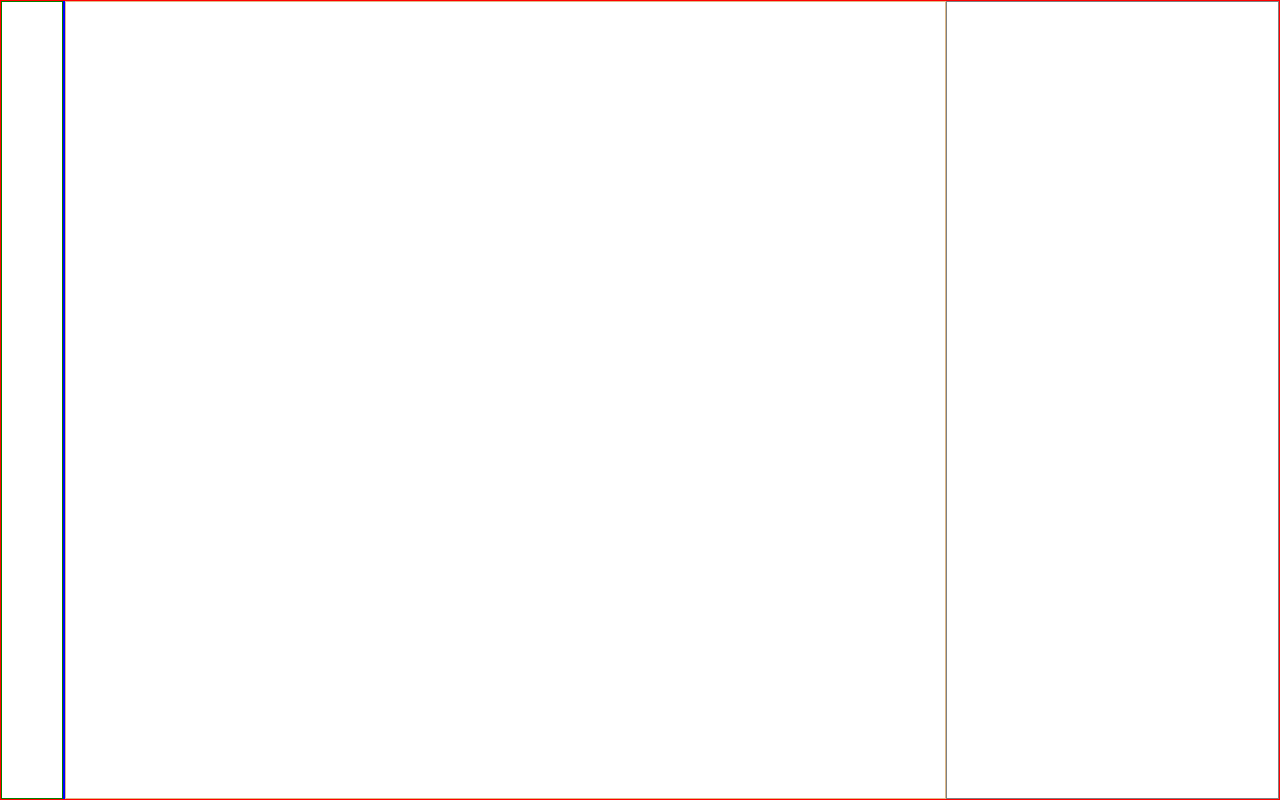
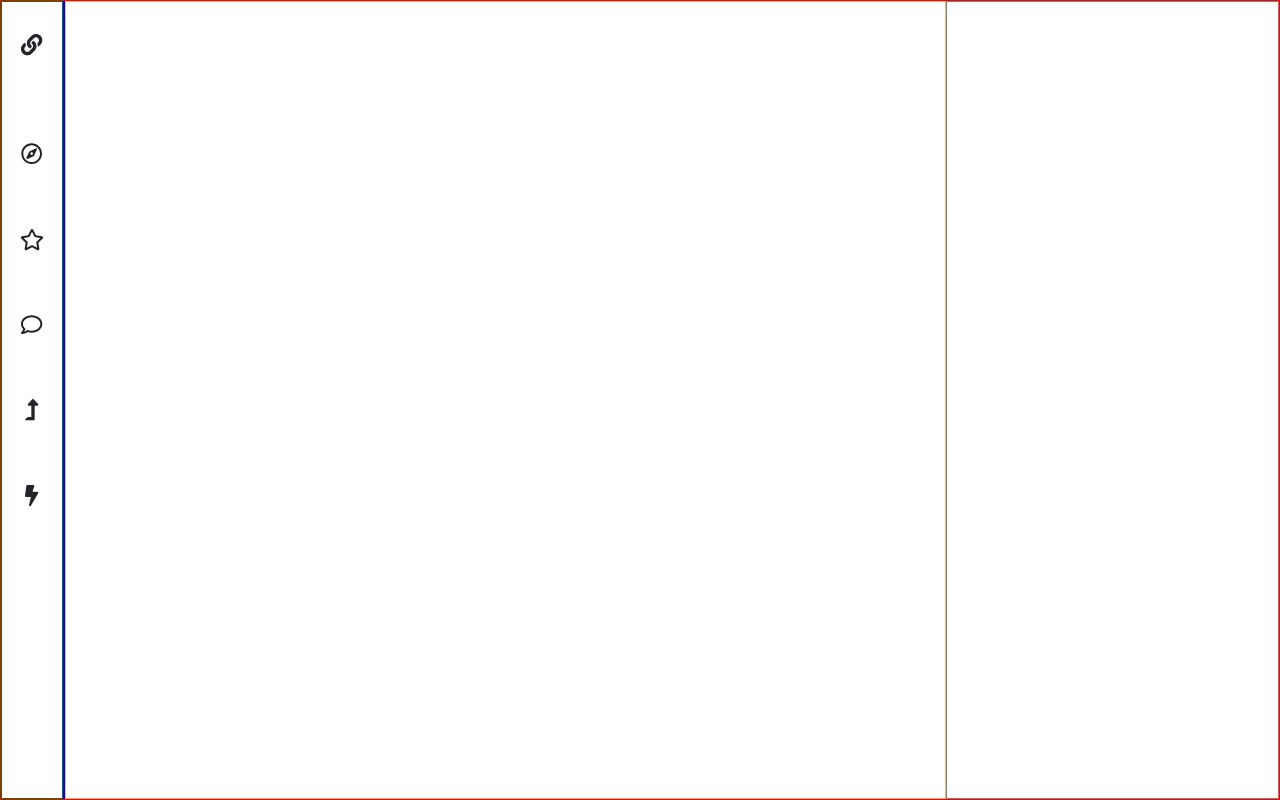
Before and after one commit to perfringis/react-project-1, a React app: page / in a window 1280 px wide. Built offline with nearby package versions, Linux system fonts and the light colour scheme.

Commit message:
implement left navba

```diff
--- a/src/components/Dashboard.jsx
+++ b/src/components/Dashboard.jsx
@@ -1,9 +1,39 @@
 import React from 'react';
+
+import { FontAwesomeIcon } from '@fortawesome/react-fontawesome';
+import { faLink } from '@fortawesome/free-solid-svg-icons';
+import { faCompass } from '@fortawesome/free-regular-svg-icons';
+import { faStar } from '@fortawesome/free-regular-svg-icons';
+import { faComment } from '@fortawesome/free-regular-svg-icons';
+import { faLevelUpAlt } from '@fortawesome/free-solid-svg-icons';
+import { faBolt } from '@fortawesome/free-solid-svg-icons';
 
 const Dashboard = () => {
   return (
     <div className='main'>
-      <div className='left-navbar'></div>
+      <div className='left-navbar'>
+        <div className='logo-attachment'>
+          <FontAwesomeIcon icon={faLink} size='lg' />
+        </div>
+
+        <div className='right-navbar-menu'>
+          <div className='menu-icon'>
+            <FontAwesomeIcon icon={faCompass} size='lg' />
+          </div>
+          <div className='menu-icon'>
+            <FontAwesomeIcon icon={faStar} size='lg' />
+          </div>
+          <div className='menu-icon'>
+            <FontAwesomeIcon icon={faComment} size='lg' />
+          </div>
+          <div className='menu-icon'>
+            <FontAwesomeIcon icon={faLevelUpAlt} size='lg' />
+          </div>
+          <div className='menu-icon'>
+            <FontAwesomeIcon icon={faBolt} size='lg' />
+          </div>
+        </div>
+      </div>
       <div className='left-navbar-border'></div>
       <div className='main-panel'></div>
       <div className='right-navbar'></div>
--- a/src/style/index.scss
+++ b/src/style/index.scss
@@ -32,6 +32,13 @@ $white: #ffffff;
 }
 
 .left-navbar {
+  display: flex;
+
+  flex-direction: column;
+  // justify-content: center;
+  align-items: center;
+  // align-content: center;
+
   width: 90px;
   height: 100%;
 
@@ -58,3 +65,34 @@ $white: #ffffff;
 
   border: 1px solid gray;
 }
+
+.logo-attachment {
+  display: flex;
+
+  flex-direction: column;
+  justify-content: center;
+  align-items: center;
+  // align-content: center;
+
+  padding: 2rem 0;
+
+  width: 100%;
+}
+
+.right-navbar-menu {
+  display: flex;
+
+  flex-direction: column;
+  justify-content: center;
+  align-items: center;
+  align-content: center;
+  gap: 2rem;
+
+  padding: 2.5rem 0;
+
+  width: 100%;
+}
+
+.menu-icon {
+  padding: 1rem 0;
+}
```
